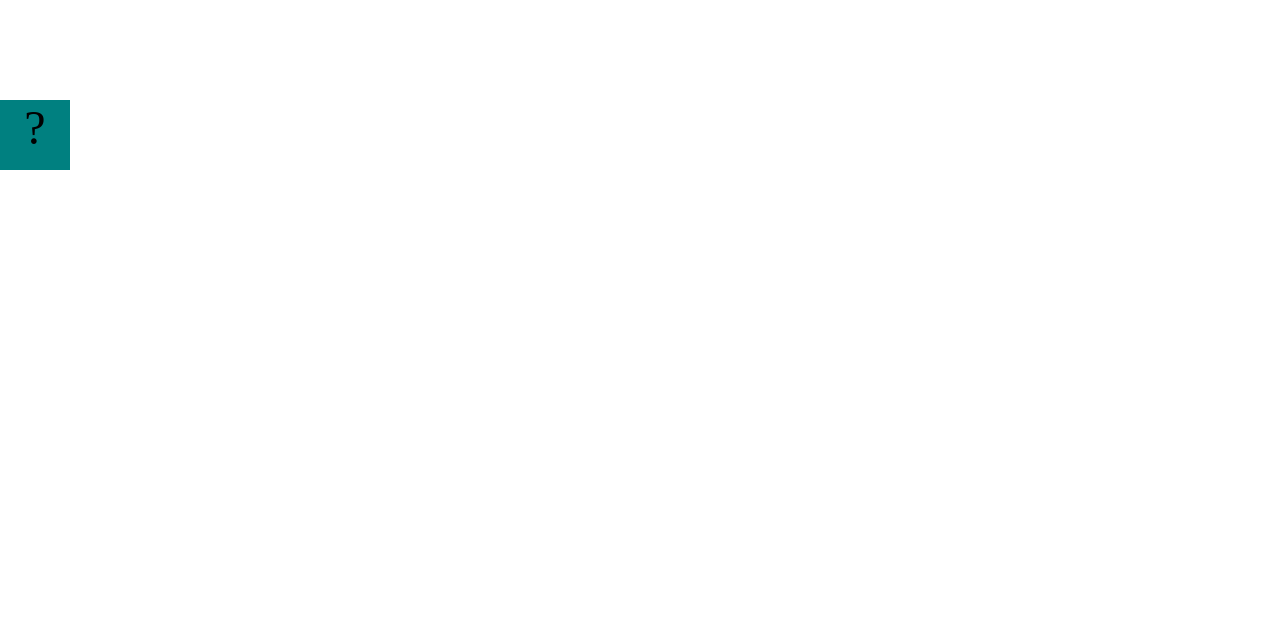
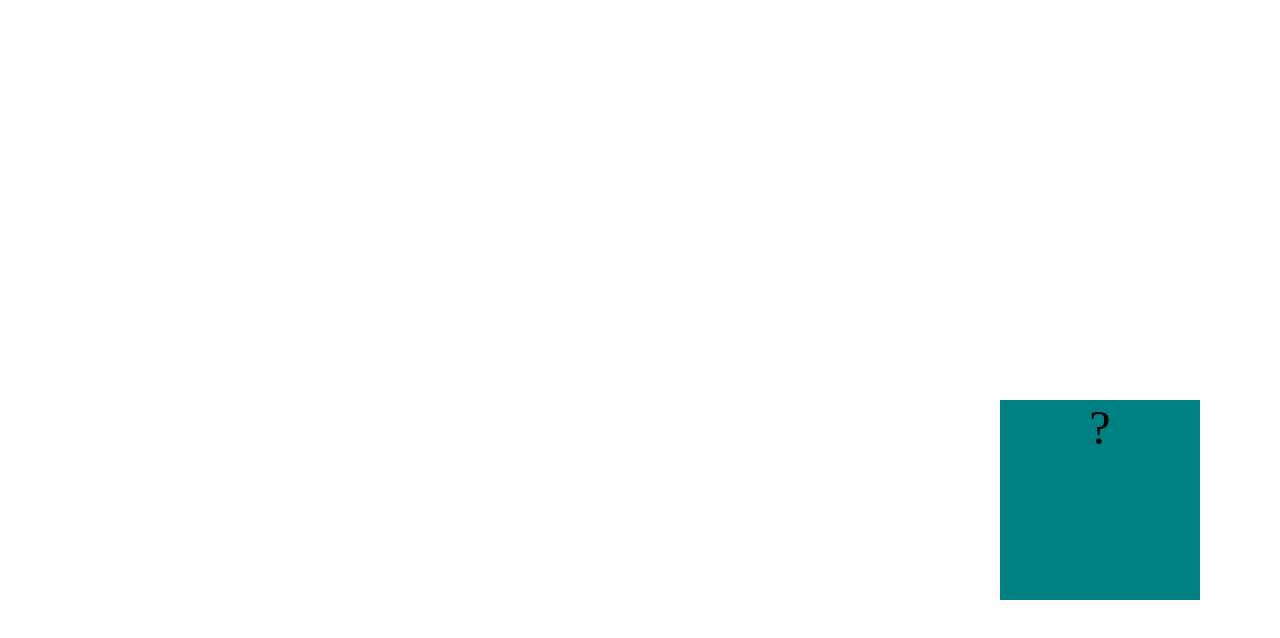
Before and after one commit to KendrickMcKnight/KendrickMcKnight-KendrickMcKnight.github.io, a plain HTML site: page projects/bouncing-box/index.html in a window 1280 px wide. Drawn offline with Linux system fonts and the light colour scheme.

Commit message:
add bouncing box

```diff
--- a/projects/bouncing-box/index.html
+++ b/projects/bouncing-box/index.html
@@ -6,16 +6,16 @@
 	<script src="jquery.min.js"></script>
 	<style>
 		.box {
-			width: 70px;
-			height: 70px;
+			width: 200px;
+			height: 200px;
 			background-color: teal;
 			font-size: 300%;
 			text-align: center;
 			user-select: none;
 			display: block;
 			position: absolute;
-			top: 100px;
-			left: 0px;  /* <--- Change me! */
+			top: 400px;
+			left: box;  /* <--- Change me! */
 		}
 		.board{
 			height: 100vh;
@@ -62,7 +62,7 @@
 			//////////////////////////////////////////////////////////////////
 
 			// TODO 2 - Variable declarations
-
+			var positionX = 0;
 
 
 			/*
@@ -70,8 +70,10 @@
 			it should move the Box to a new location. If the box drifts off the screen
 			turn it around!
 			*/
-			function update() {
+			function update (){
+				positionX = positionX + 10;
 
+				moveBoxTo(positionX)
 
 			};
 
--- a/projects/platformer/platformer.css
+++ b/projects/platformer/platformer.css
@@ -4,9 +4,10 @@ body {
 }
 
 canvas {
+  background-image:url("://cdn.wallpapersafari.com/23/77/DP60WY.jpeg");
+
 }
 
 img {
   display: none;
-  background-image:url("://cdn.wallpapersafari.com/23/77/DP60WY.jpeg")
 }
```
